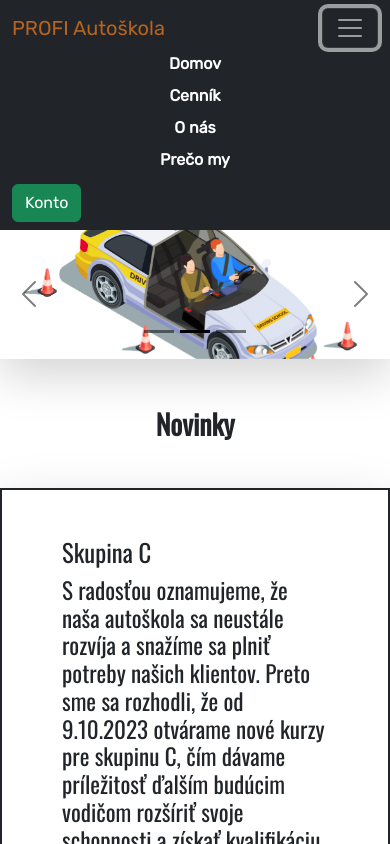
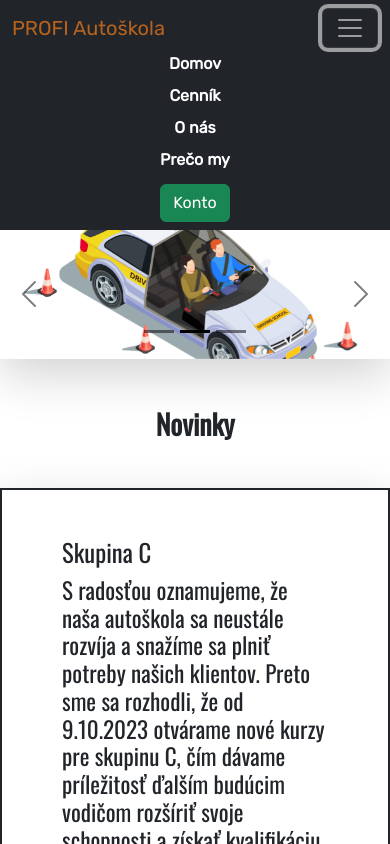
Before and after one commit to peto123455/vaii, a Vue app in the folder vaii-frontend/: page / in a window 390 px wide. Both pictures are taken after a click on the button 350 px from the left and 28 px from the top of the page. Shown: the top 844 px of the page. Built offline with nearby package versions, Linux system fonts and the light colour scheme.

Commit message:
Fixed navbar responsiveness

```diff
--- a/vaii-frontend/src/components/Navbar.vue
+++ b/vaii-frontend/src/components/Navbar.vue
@@ -26,7 +26,7 @@
           <li class="nav-item"><RouterLink class="nav-link" to="/about">O nás</RouterLink></li>
           <li class="nav-item"><RouterLink class="nav-link" to="/benefits">Prečo my</RouterLink></li>
         </ul>
-        <form class="d-flex" role="search">
+        <form class="d-flex justify-content-center" role="search">
           <RouterLink class="btn btn-success" to="/login">Konto</RouterLink>
         </form>
       </div>
```
